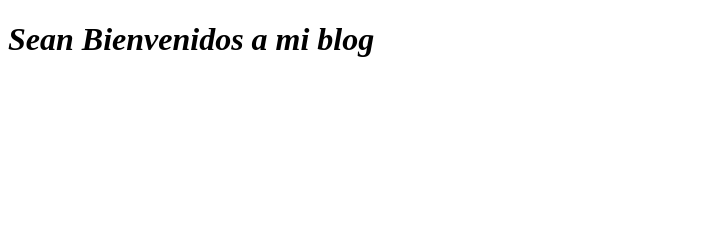
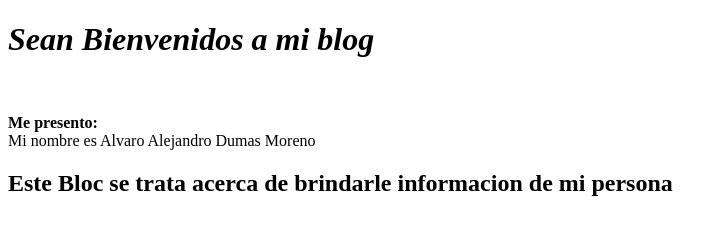
Before and after one commit to Alvaro707/miblog, a plain HTML site: page index.html in a window 1280 px wide. Shown: the whole page, without its empty margins (0-727 px from the left). Drawn offline with Linux system fonts and the light colour scheme.

Commit message:
Ingreso datos en mi blog

```diff
--- a/index.html
+++ b/index.html
@@ -11,7 +11,12 @@
 
 <h1><b><i>Sean Bienvenidos a mi blog</i></b></h1>
 <br>
-<h2></h2>
+<p><b>Me presento:</b>
+<br>
+Mi nombre es Alvaro Alejandro Dumas Moreno</p>
+
+
+<h2>Este Bloc se trata acerca de brindarle informacion de mi persona</h2>
 
 
 </body>
```
